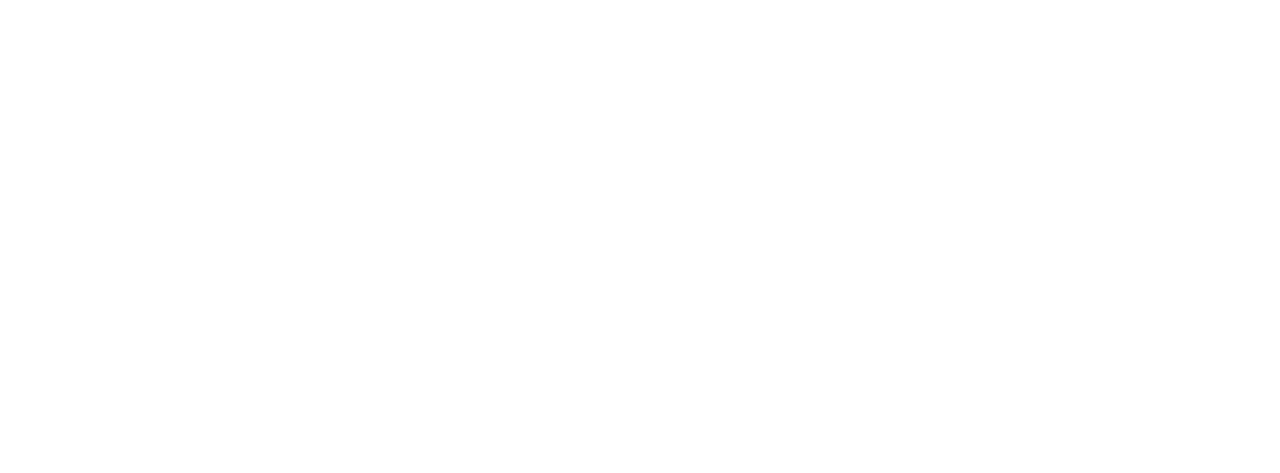
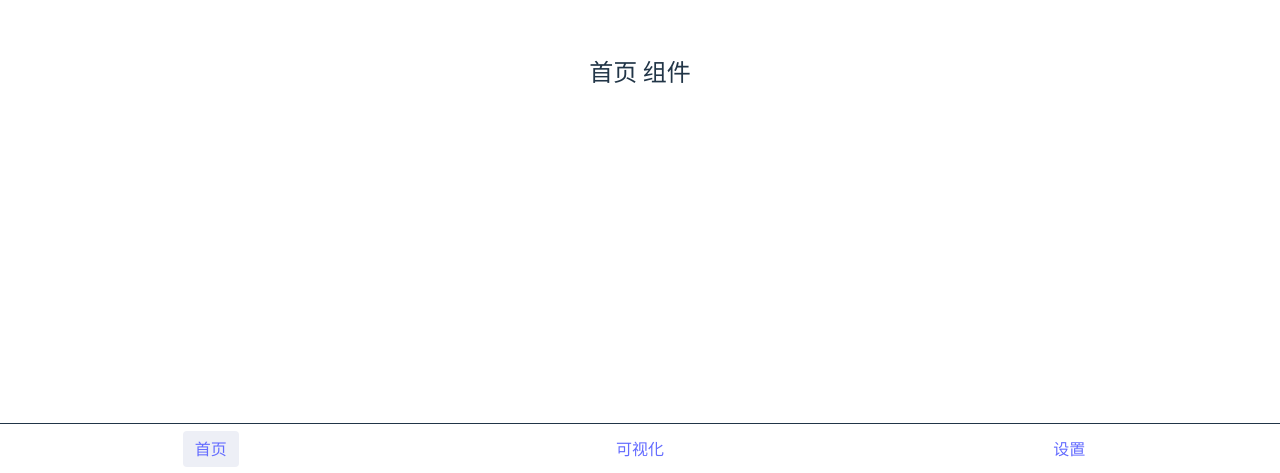
Before and after one commit to W433567423/graduation-web, a Vue app: page / in a window 1280 px wide. Shown: the part 327-800 px from the top of the page. Built offline with nearby package versions, Linux system fonts and the light colour scheme.

Commit message:
feat: element-plus && router

```diff
--- a/package.json
+++ b/package.json
@@ -10,7 +10,8 @@
   },
   "dependencies": {
     "element-plus": "^2.5.1",
-    "vue": "^3.3.11"
+    "vue": "^3.3.11",
+    "vue-router": "^4.2.5"
   },
   "devDependencies": {
     "@vitejs/plugin-vue": "^4.5.2",
--- a/src/App.vue
+++ b/src/App.vue
@@ -1,9 +1,12 @@
-<script setup lang="ts">
+<script lang="ts" setup>
+import TarBar from "./components/TarBar.vue";
 </script>
 
 <template>
 
+  <router-view></router-view>
+  <tar-bar/>
 </template>
 
-<style scoped lang="less">
+<style lang="less" scoped>
 </style>
--- /dev/null
+++ b/src/components/TarBar.vue
@@ -0,0 +1,62 @@
+<!--
+* TODO
+* @description: TarBar 组件
+* @author: tutu
+* @time: 2024/1/13 11:27
+-->
+<template>
+  <div class="tar-bar">
+    <div v-for="(e) in menuList">
+      <router-link :class="['link-box',route.path===e.link?'active':'']" :to="e.link">{{
+          e.title
+        }}
+      </router-link>
+    </div>
+  </div>
+</template>
+
+<script lang="ts" setup>
+import {IMenuItem} from "./index";
+import {useRoute} from "vue-router";
+
+const menuList: IMenuItem[] = [
+  {title: '首页', link: '/'},
+  {title: '可视化', link: '/result'},
+  {title: '设置', link: '/setting'}
+]
+const route = useRoute()
+console.log(route.path)
+
+</script>
+
+<style lang="less" scoped>
+.tar-bar {
+  display: flex;
+  box-sizing: border-box;
+  justify-content: space-around;
+  width: 100vw;
+  position: fixed;
+  bottom: 0;
+  left: 0;
+  height: 50px;
+  border-top: 1px solid;
+
+  .link-box {
+    height: 100%;
+    flex-shrink: 0;
+    box-sizing: border-box;
+    padding: 8px 12px;
+    border-radius: 4px;
+    line-height: 50px;
+  }
+
+  .active {
+    background-color: #edeff6;
+  }
+}
+
+//.tar-bar .link-box {
+//  text-decoration: none;
+//  color: #000;
+//}
+</style>
--- /dev/null
+++ b/src/components/index.d.ts
@@ -0,0 +1,6 @@
+interface IMenuItem {
+    title: string
+    link: string
+}
+
+export type {IMenuItem}
--- a/src/main.ts
+++ b/src/main.ts
@@ -1,5 +1,6 @@
-import { createApp } from 'vue'
+import {createApp} from 'vue'
 import './style.css'
 import App from './App.vue'
+import router from './router'
 
-createApp(App).mount('#app')
+createApp(App).use(router).mount('#app')
--- /dev/null
+++ b/src/pages/Home/index.vue
@@ -0,0 +1,21 @@
+<!--
+* TODO
+* @description: 首页 组件
+* @author: tutu
+* @time: 2024/1/13 13:57
+-->
+<template>
+  <div class="index">
+    <h2>首页 组件</h2>
+  </div>
+</template>
+
+<script lang="ts" setup>
+
+</script>
+
+<style lang="less" scoped>
+.index {
+
+}
+</style>
--- /dev/null
+++ b/src/pages/Result/index.vue
@@ -0,0 +1,21 @@
+<!--
+* TODO
+* @description: 可视化 组件
+* @author: tutu
+* @time: 2024/1/13 13:58
+-->
+<template>
+  <div class="charts">
+    <h2>可视化 组件</h2>
+  </div>
+</template>
+
+<script lang="ts" setup>
+
+</script>
+
+<style lang="less" scoped>
+.charts {
+
+}
+</style>
--- /dev/null
+++ b/src/pages/Setting/index.vue
@@ -0,0 +1,21 @@
+<!--
+* TODO
+* @description: Result 组件
+* @author: tutu
+* @time: 2024/1/13 13:59
+-->
+<template>
+  <div class="result">
+    <h2>Result 组件</h2>
+  </div>
+</template>
+
+<script lang="ts" setup>
+
+</script>
+
+<style lang="less" scoped>
+.result {
+
+}
+</style>
--- /dev/null
+++ b/src/router/index.ts
@@ -0,0 +1,19 @@
+import {createRouter, createWebHashHistory} from 'vue-router'
+
+const Home = import('../pages/Home/index.vue')
+const Setting = import('../pages/Setting/index.vue')
+const Result = import('../pages/Result/index.vue')
+
+const routes = [
+    {path: '/', component: Home},
+    {path: '/setting', component: Setting},
+    {path: '/result', component: Result},
+]
+
+const router = createRouter({
+    history: createWebHashHistory(),
+    routes,
+})
+
+
+export default router
```
Also changed, not shown: components.d.ts (added, +15 -0 lines), 1 other file (tests, documents, lock files or other folders).
